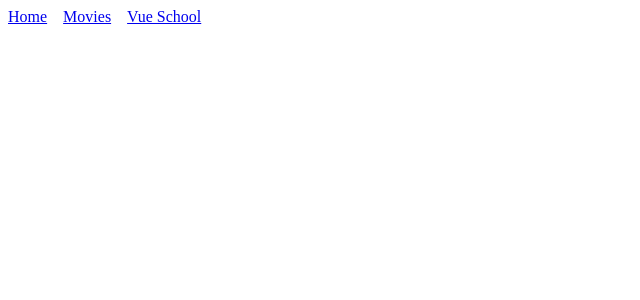
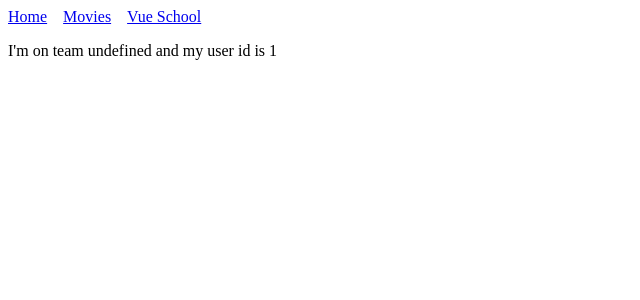
Before and after one commit to Coffeholic404/vueSchool_nuxt_fundamentals, a Nuxt app: page /teams/1/users/1 in a window 1280 px wide. Shown: the top 300 px of the page, without its empty margins (0-640 px from the left). Built offline with nearby package versions, Linux system fonts and the light colour scheme.

Commit message:
Dynamic Route Params in Nuxt.js

```diff
--- /dev/null
+++ b/pages/movies/[id].vue
@@ -0,0 +1,11 @@
+<template>
+    <div>
+        <h1>
+            {{$route.params.id}}
+        </h1>
+    </div>
+</template>
+
+<script setup lang="ts">
+
+</script>
--- /dev/null
+++ b/pages/teams/[teamSlag]/users/[userId].vue
@@ -0,0 +1,13 @@
+<template>
+    <div>
+        <p>
+            {{ message }}
+        </p>
+    </div>
+</template>
+
+<script setup lang="ts">
+const route = useRoute();
+const message = computed(() => `I'm on team ${ route.params.theamSlug }
+            and my user id is ${ route.params.userId }`)
+</script>
```
